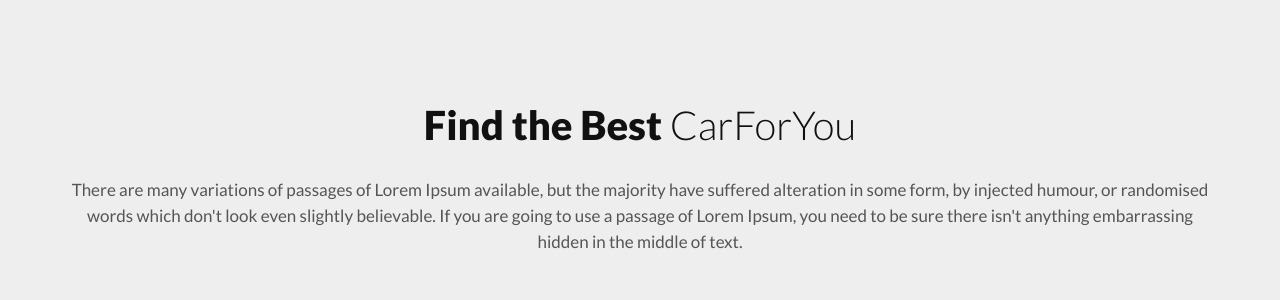
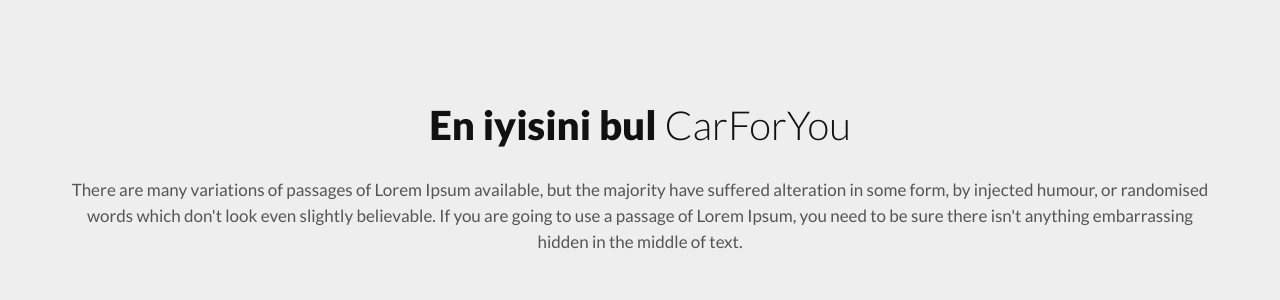
Before and after one commit to bbozkurtyusuf/bozkurt-car-rental, a PHP site: page / in a window 1280 px wide. Shown: the part 609-909 px from the top of the page. Run offline with PHP 8.4, Linux system fonts and the light colour scheme; a user stored in the database is signed in; data comes from the database, SQL or seed files in the repository.

Commit message:
index.php translate edildi

```diff
--- a/index.php
+++ b/index.php
@@ -67,7 +67,7 @@
 <section class="section-padding gray-bg">
   <div class="container">
     <div class="section-header text-center">
-      <h2>Find the Best <span>CarForYou</span></h2>
+      <h2>En iyisini bul <span>CarForYou</span></h2>
       <p>There are many variations of passages of Lorem Ipsum available, but the majority have suffered alteration in some form, by injected humour, or randomised words which don't look even slightly believable. If you are going to use a passage of Lorem Ipsum, you need to be sure there isn't anything embarrassing hidden in the middle of text.</p>
     </div>
     <div class="row">
```
